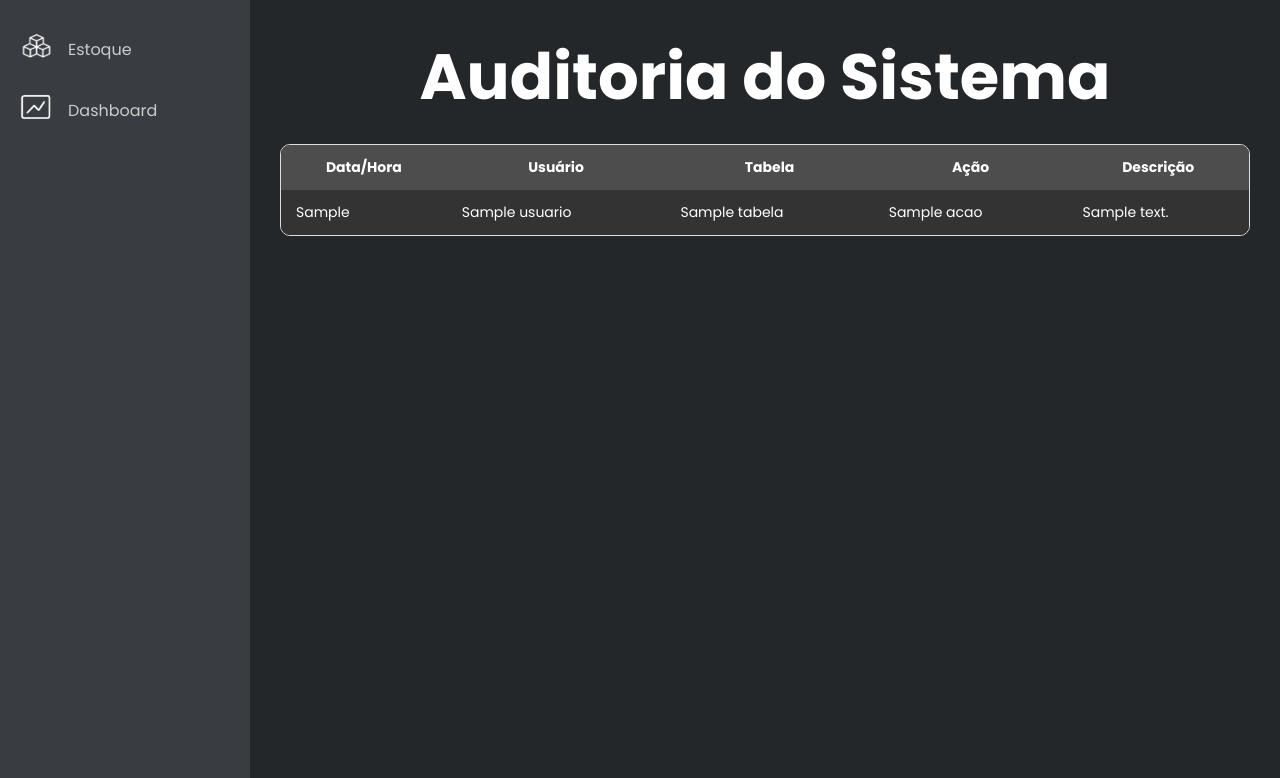
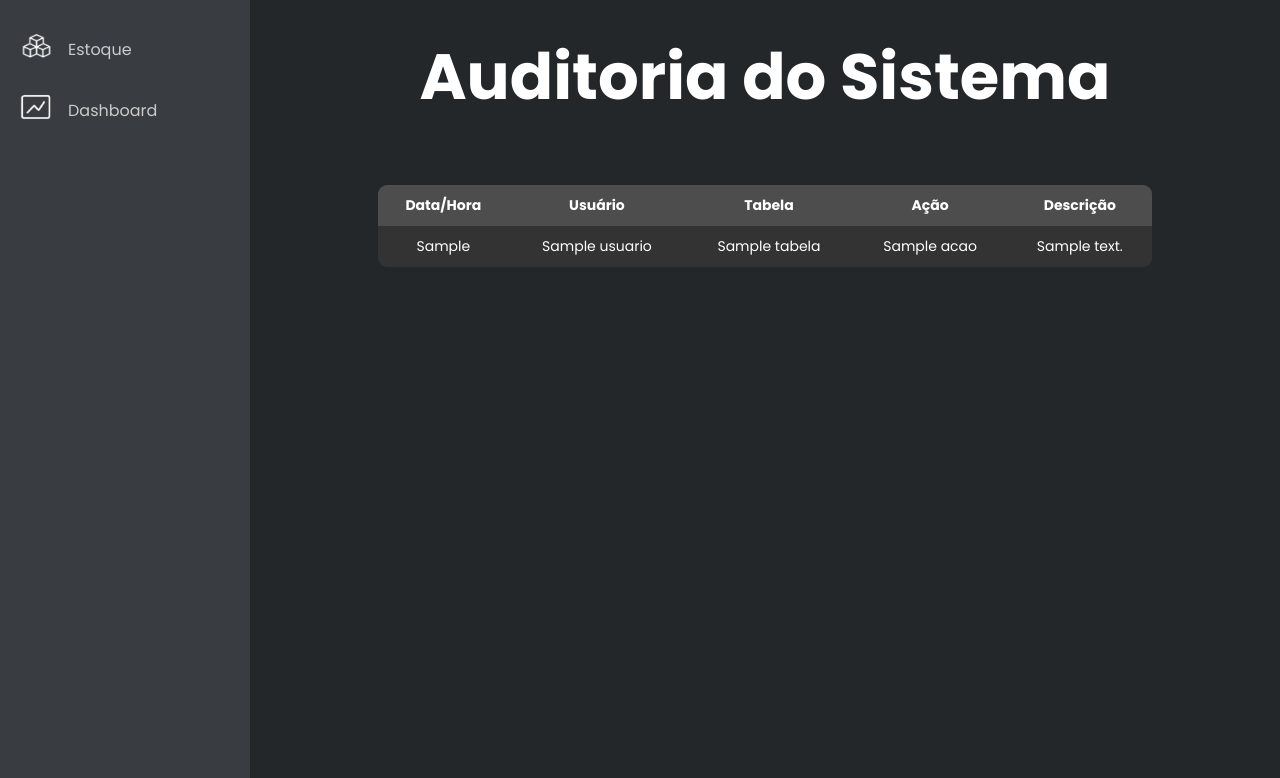
Before and after one commit to leonardogranata/StockMind, a Django app: template StockMind/templates/estoque/auditoria_list.html in a window 1280 px wide. Shown: the part 61-839 px from the top of the page. Run offline with Django 5.2, Linux system fonts and the light colour scheme; the template is opened without the code that fills it: most values are stand-ins (such as "Sample title", 1, 10 or a date in 2020).

Commit message:
Deixando a tabela de auditoria estilizada

```diff
--- a/StockMind/templates/estoque/auditoria_list.html
+++ b/StockMind/templates/estoque/auditoria_list.html
@@ -2,6 +2,7 @@
 {% block content %}
 
 <h1>Auditoria do Sistema</h1>
+<div class="bloco-tabela">
     <table>
         <thead>
             <tr>
@@ -24,5 +25,6 @@
         {% endfor %}
         </tbody>
     </table>
+</div>
 
 {% endblock content %}
```
Lines whose indentation alone changed are shown as unchanged.
